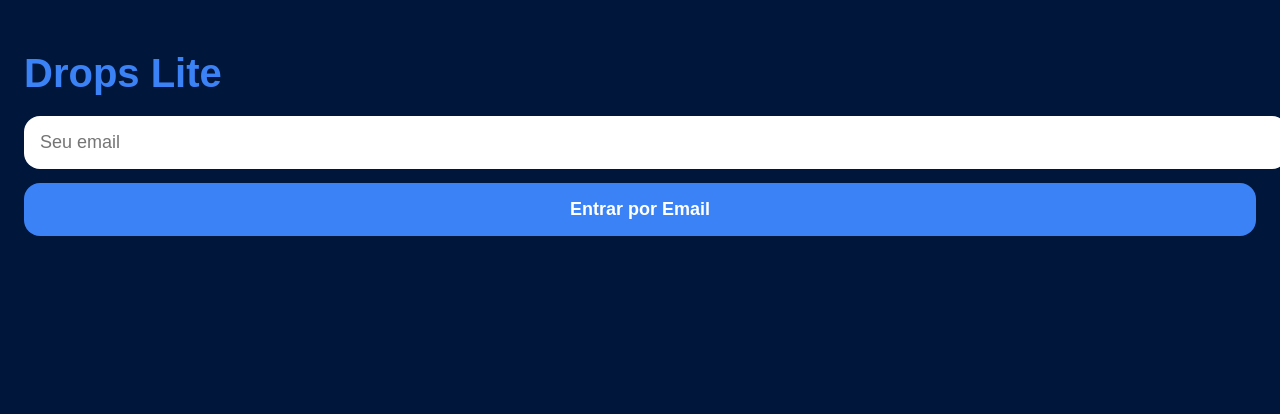
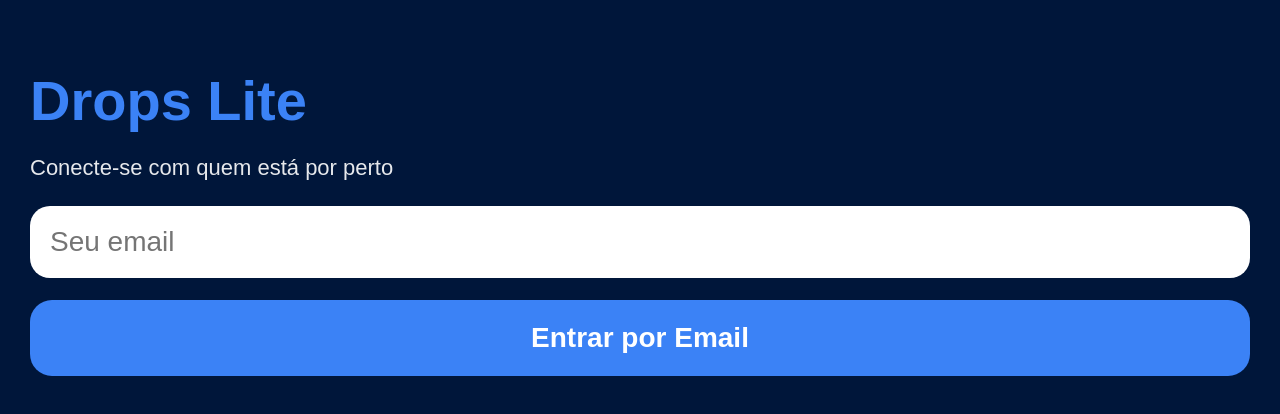
Before and after one commit to Drop-glitch/Drop_lite, a Next.js app: page / in a window 1280 px wide. Shown: the top 414 px of the page. Built offline with nearby package versions, Linux system fonts and the light colour scheme.

Commit message:
Update page.jsx

```diff
--- a/app/page.jsx
+++ b/app/page.jsx
@@ -4,159 +4,111 @@ import { useEffect, useState } from "react";
 import { supabase } from "../lib/supabase";
 
 export default function Home() {
+  const [email, setEmail] = useState("");
   const [user, setUser] = useState(null);
-  const [profile, setProfile] = useState(null);
   const [loading, setLoading] = useState(true);
-
-  const [email, setEmail] = useState("");
-
-  const [username, setUsername] = useState("");
-  const [name, setName] = useState("");
-  const [bio, setBio] = useState("");
+  const [sending, setSending] = useState(false);
 
   useEffect(() => {
-    start();
+    checkUser();
 
     const {
       data: { subscription },
-    } = supabase.auth.onAuthStateChange(() => {
-      start();
+    } = supabase.auth.onAuthStateChange((_event, session) => {
+      setUser(session?.user ?? null);
+      setLoading(false);
     });
 
     return () => subscription.unsubscribe();
   }, []);
 
-  async function start() {
+  async function checkUser() {
     const {
       data: { session },
     } = await supabase.auth.getSession();
 
-    const currentUser = session?.user ?? null;
-
-    setUser(currentUser);
-
-    if (currentUser) {
-      const { data } = await supabase
-        .from("profiles")
-        .select("*")
-        .eq("id", currentUser.id)
-        .single();
-
-      setProfile(data || null);
-    }
-
+    setUser(session?.user ?? null);
     setLoading(false);
   }
 
   async function login() {
-    if (!email) return alert("Digite seu email");
+    if (!email) {
+      alert("Digite seu email");
+      return;
+    }
+
+    setSending(true);
 
     const { error } = await supabase.auth.signInWithOtp({
       email,
       options: {
-        emailRedirectTo: window.location.origin,
+        emailRedirectTo: "https://drop-lite-delta.vercel.app",
       },
     });
 
-    if (error) alert(error.message);
-    else alert("Confira seu email.");
-  }
-
-  async function createProfile() {
-    if (!username || !name) {
-      alert("Preencha username e nome");
-      return;
-    }
-
-    const { error } = await supabase.from("profiles").insert({
-      id: user.id,
-      username,
-      name,
-      bio,
-    });
+    setSending(false);
 
     if (error) {
       alert(error.message);
-      return;
+    } else {
+      alert("Código/link enviado para seu email.");
     }
-
-    start();
   }
 
   async function logout() {
     await supabase.auth.signOut();
-    location.reload();
+    setUser(null);
   }
 
   if (loading) {
-    return <main style={styles.page}>Carregando...</main>;
-  }
-
-  if (!user) {
     return (
       <main style={styles.page}>
-        <h1 style={styles.logo}>Drops Lite</h1>
-
-        <input
-          style={styles.input}
-          placeholder="Seu email"
-          value={email}
-          onChange={(e) => setEmail(e.target.value)}
-        />
-
-        <button style={styles.button} onClick={login}>
-          Entrar por Email
-        </button>
-      </main>
-    );
-  }
-
-  if (!profile) {
-    return (
-      <main style={styles.page}>
-        <h1 style={styles.logo}>Criar Perfil</h1>
-
-        <input
-          style={styles.input}
-          placeholder="@username"
-          value={username}
-          onChange={(e) => setUsername(e.target.value)}
-        />
-
-        <input
-          style={styles.input}
-          placeholder="Nome exibido"
-          value={name}
-          onChange={(e) => setName(e.target.value)}
-        />
-
-        <input
-          style={styles.input}
-          placeholder="Bio"
-          value={bio}
-          onChange={(e) => setBio(e.target.value)}
-        />
-
-        <button style={styles.button} onClick={createProfile}>
-          Salvar Perfil
-        </button>
+        <p style={styles.text}>Carregando...</p>
       </main>
     );
   }
 
   return (
     <main style={styles.page}>
-      <h1 style={styles.logo}>Drops Lite</h1>
+      <h1 style={styles.title}>Drops Lite</h1>
 
-      <div style={styles.card}>
-        <strong>@{profile.username}</strong>
-        <h2>{profile.name}</h2>
-        <p>{profile.bio}</p>
-      </div>
+      {!user ? (
+        <>
+          <p style={styles.subtitle}>Conecte-se com quem está por perto</p>
 
-      <button style={styles.button} onClick={logout}>
-        Sair
-      </button>
+          <input
+            type="email"
+            placeholder="Seu email"
+            value={email}
+            onChange={(e) => setEmail(e.target.value)}
+            style={styles.input}
+          />
+
+          <button
+            onClick={login}
+            disabled={sending}
+            style={styles.button}
+          >
+            {sending ? "Enviando..." : "Entrar por Email"}
+          </button>
+        </>
+      ) : (
+        <>
+          <div style={styles.card}>
+            <p style={styles.label}>Logado como:</p>
+            <strong>{user.email}</strong>
+          </div>
+
+          <div style={styles.card}>
+            <h2 style={styles.section}>Nearby</h2>
+            <p style={styles.text}>Pack 2 em construção...</p>
+          </div>
+
+          <button onClick={logout} style={styles.button}>
+            Sair
+          </button>
+        </>
+      )}
     </main>
   );
 }
@@ -165,41 +117,58 @@ const styles = {
   page: {
     minHeight: "100vh",
     background: "#00163a",
-    padding: "24px",
+    padding: "30px",
     color: "white",
-    fontFamily: "Arial",
+    fontFamily: "Arial, sans-serif",
   },
-
-  logo: {
-    fontSize: "40px",
+  title: {
+    fontSize: "56px",
+    fontWeight: "bold",
     color: "#3b82f6",
     marginBottom: "20px",
   },
-
+  subtitle: {
+    fontSize: "22px",
+    opacity: 0.9,
+    marginBottom: "25px",
+  },
   input: {
     width: "100%",
-    padding: "16px",
-    borderRadius: "16px",
+    padding: "20px",
+    fontSize: "28px",
+    borderRadius: "20px",
     border: "none",
-    marginBottom: "14px",
-    fontSize: "18px",
+    marginBottom: "22px",
+    boxSizing: "border-box",
   },
-
   button: {
     width: "100%",
-    padding: "16px",
-    borderRadius: "16px",
+    padding: "22px",
+    fontSize: "28px",
+    borderRadius: "22px",
     border: "none",
     background: "#3b82f6",
     color: "white",
-    fontSize: "18px",
     fontWeight: "bold",
+    marginBottom: "20px",
   },
-
   card: {
     background: "#0f275a",
-    padding: "20px",
-    borderRadius: "18px",
-    marginBottom: "18px",
+    padding: "24px",
+    borderRadius: "22px",
+    marginBottom: "20px",
+  },
+  label: {
+    opacity: 0.8,
+    marginBottom: "10px",
+    fontSize: "20px",
+  },
+  section: {
+    fontSize: "32px",
+    marginBottom: "10px",
+  },
+  text: {
+    fontSize: "22px",
+    margin: 0,
   },
 };
```
